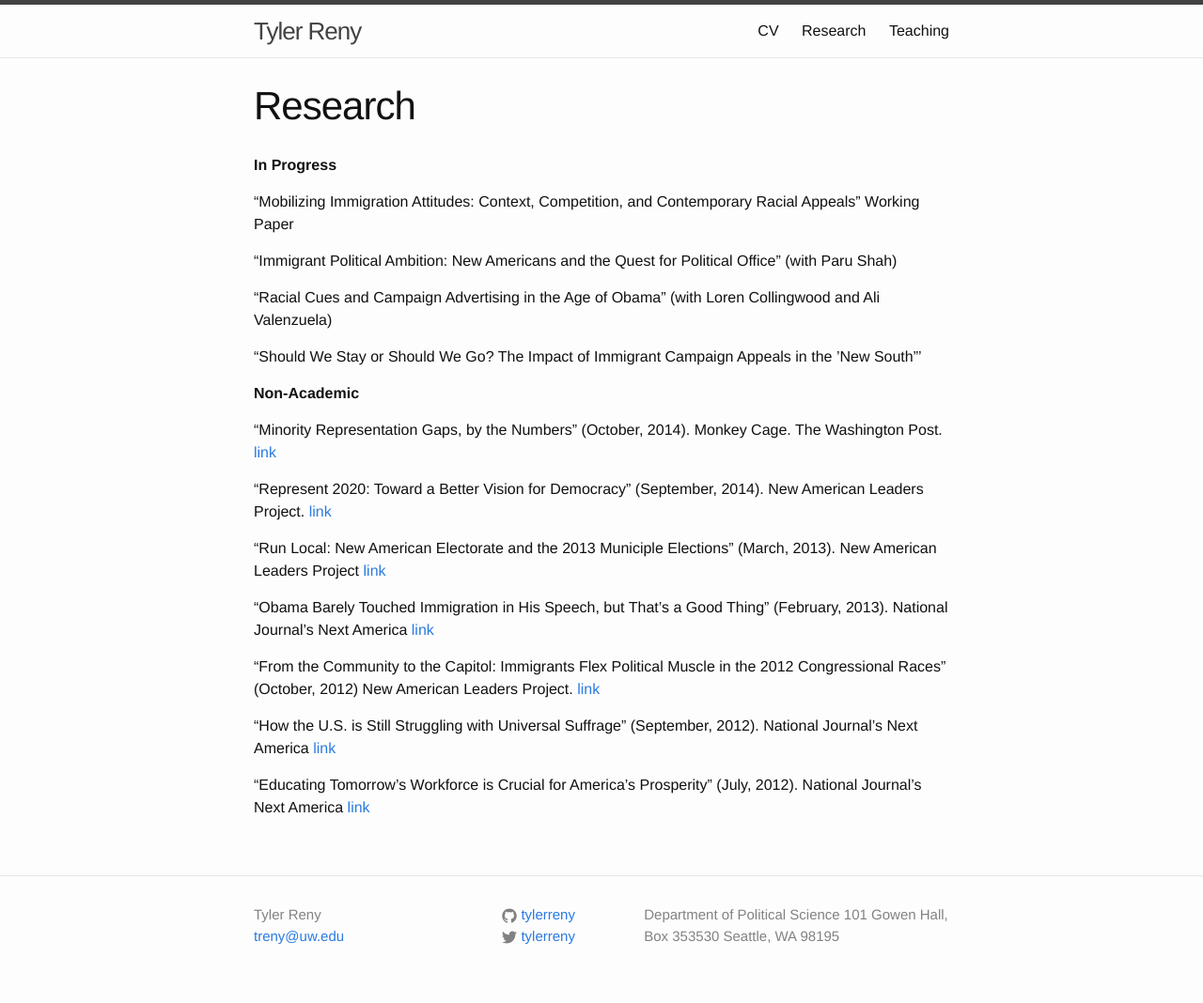
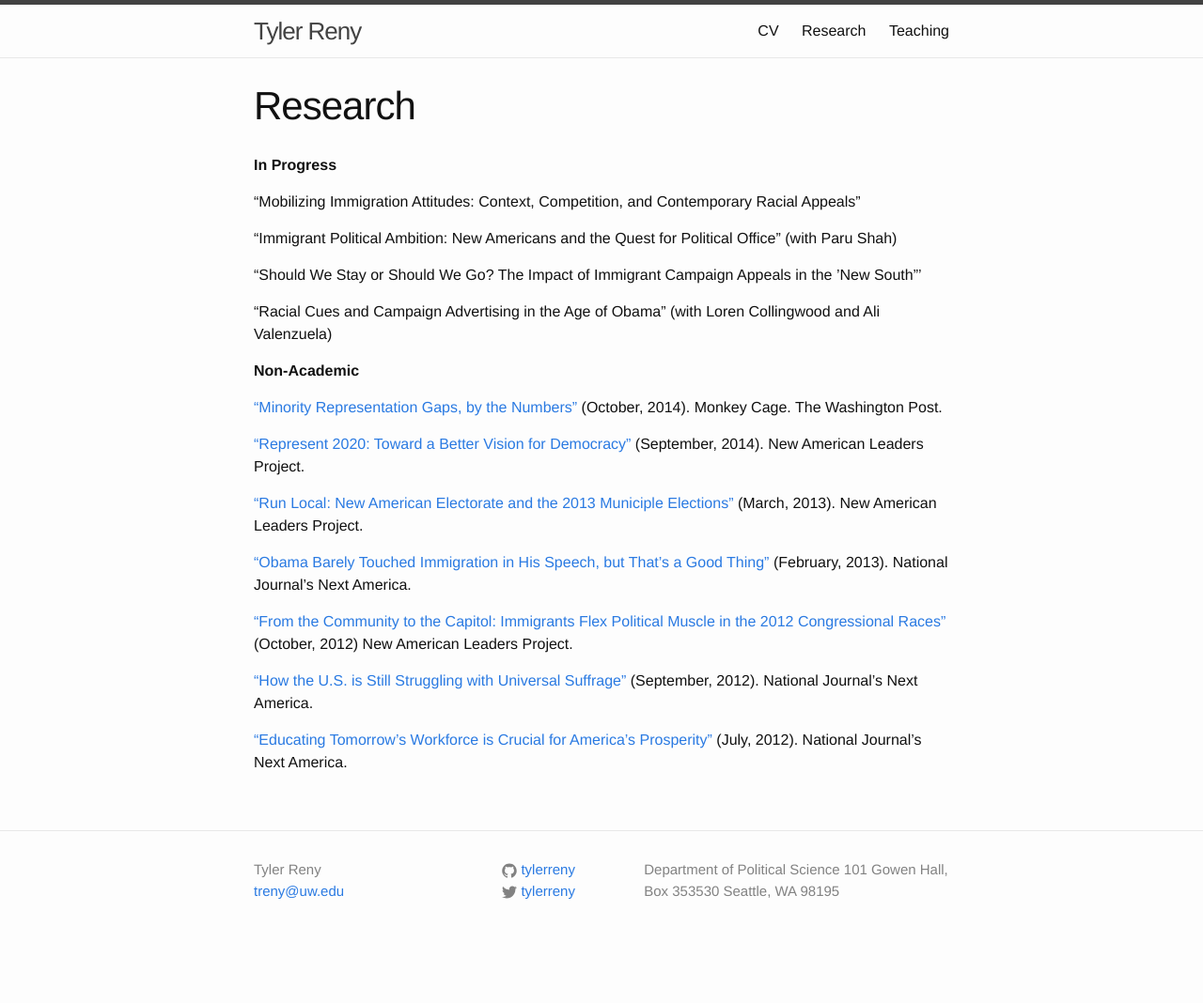
Before and after one commit to tylerreny/tylerreny.github.io, a Jekyll site: the page built from research.md, in a window 1280 px wide. Shown: the whole page at 94% size. Built offline with Jekyll 4.4.1, drawn with Linux system fonts in a browser that asks for light colours; after the commit the page ends 1020 px from its top, so only the background shows below that.

Commit message:
change research page

```diff
--- a/research.md
+++ b/research.md
@@ -6,27 +6,26 @@ permalink: /research/
 
 **In Progress**
 
-“Mobilizing Immigration Attitudes: Context, Competition, and Contemporary Racial Appeals” Working Paper
+“Mobilizing Immigration Attitudes: Context, Competition, and Contemporary Racial Appeals”
 
 “Immigrant Political Ambition: New Americans and the Quest for Political Office” (with Paru Shah)
 
-“Racial Cues and Campaign Advertising in the Age of Obama” (with Loren Collingwood and Ali Valenzuela)
-
 “Should We Stay or Should We Go? The Impact of Immigrant Campaign Appeals in the ’New South”’
 
+“Racial Cues and Campaign Advertising in the Age of Obama” (with Loren Collingwood and Ali Valenzuela)
 
 **Non-Academic**
 
-“Minority Representation Gaps, by the Numbers” (October, 2014). Monkey Cage. The Washington Post. [link](http://wapo.st/ZGQntG)
+[“Minority Representation Gaps, by the Numbers”](http://wapo.st/ZGQntG) (October, 2014). Monkey Cage. The Washington Post.
 
-“Represent 2020: Toward a Better Vision for Democracy” (September, 2014). New American Leaders Project. [link](http://bit.ly/1tLsVcV)
+[“Represent 2020: Toward a Better Vision for Democracy”](http://bit.ly/1tLsVcV) (September, 2014). New American Leaders Project.
 
-“Run Local: New American Electorate and the 2013 Municiple Elections” (March, 2013). New American Leaders Project [link](http://bit.ly/WKwtGR)
+[“Run Local: New American Electorate and the 2013 Municiple Elections”](http://bit.ly/WKwtGR) (March, 2013). New American Leaders Project.
 
-“Obama Barely Touched Immigration in His Speech, but That’s a Good Thing” (February, 2013). National Journal’s Next America [link](http://bit.ly/12R7lVG)
+[“Obama Barely Touched Immigration in His Speech, but That’s a Good Thing”](http://bit.ly/12R7lVG) (February, 2013). National Journal’s Next America.
 
-“From the Community to the Capitol: Immigrants Flex Political Muscle in the 2012 Congressional Races” (October, 2012) New American Leaders Project. [link](http://bit.ly/RLVzVF)
+[“From the Community to the Capitol: Immigrants Flex Political Muscle in the 2012 Congressional Races”](http://bit.ly/RLVzVF) (October, 2012) New American Leaders Project.
 
-“How the U.S. is Still Struggling with Universal Suffrage” (September, 2012). National Journal’s Next America [link](http://bit.ly/UDAUpD)
+[“How the U.S. is Still Struggling with Universal Suffrage”](http://bit.ly/UDAUpD) (September, 2012). National Journal’s Next America.
 
-“Educating Tomorrow’s Workforce is Crucial for America’s Prosperity” (July, 2012). National Journal’s Next America [link](http://bit.ly/NCHoyf)
+[“Educating Tomorrow’s Workforce is Crucial for America’s Prosperity”](http://bit.ly/NCHoyf) (July, 2012). National Journal’s Next America.
```
Also changed, not shown: 6 other files.
